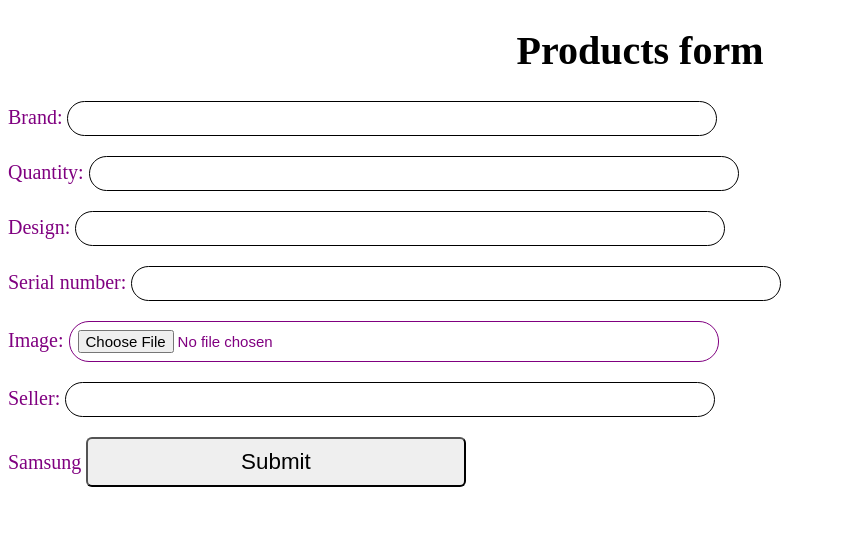
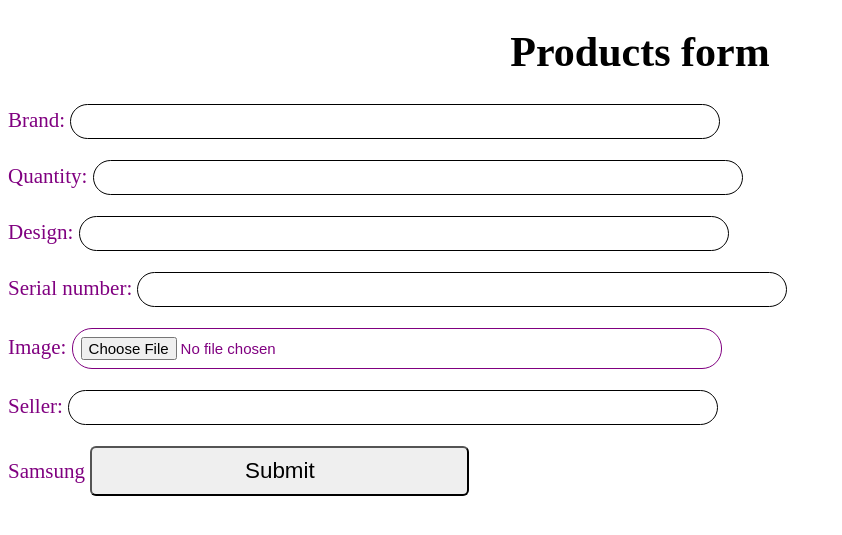
Before and after one commit to bethcreate/Galcare, a Django app: page /galcare/sell/ in a window 1280 px wide. Shown: the top 535 px of the page, without its empty margins (0-842 px from the left). Run offline with Django 3.2, Linux system fonts and the light colour scheme.

Commit message:
updated views and styling

```diff
--- a/GalCare/galcare/templates/sell_product.html
+++ b/GalCare/galcare/templates/sell_product.html
@@ -16,7 +16,7 @@
         body{
             align-items: center;
             justify-content: center;
-            font-size: 20px;
+            font-size: 21px;
             color:purple;
 
         }
```
